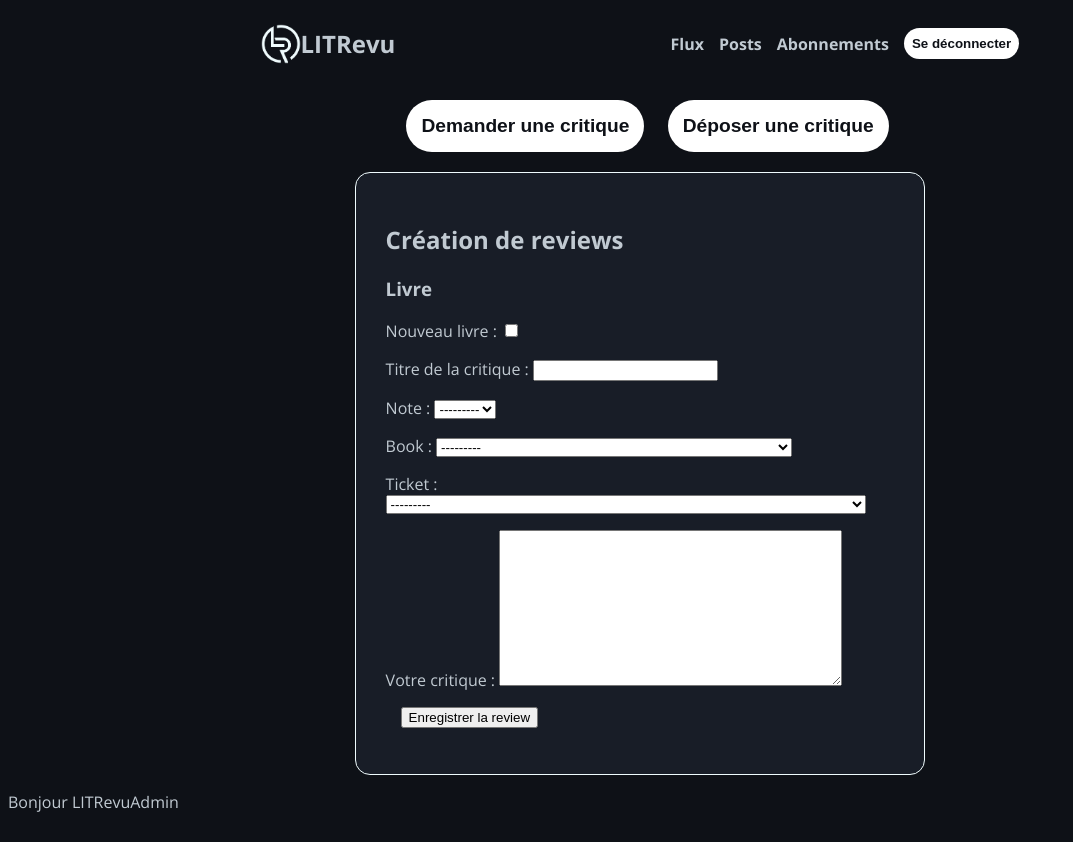
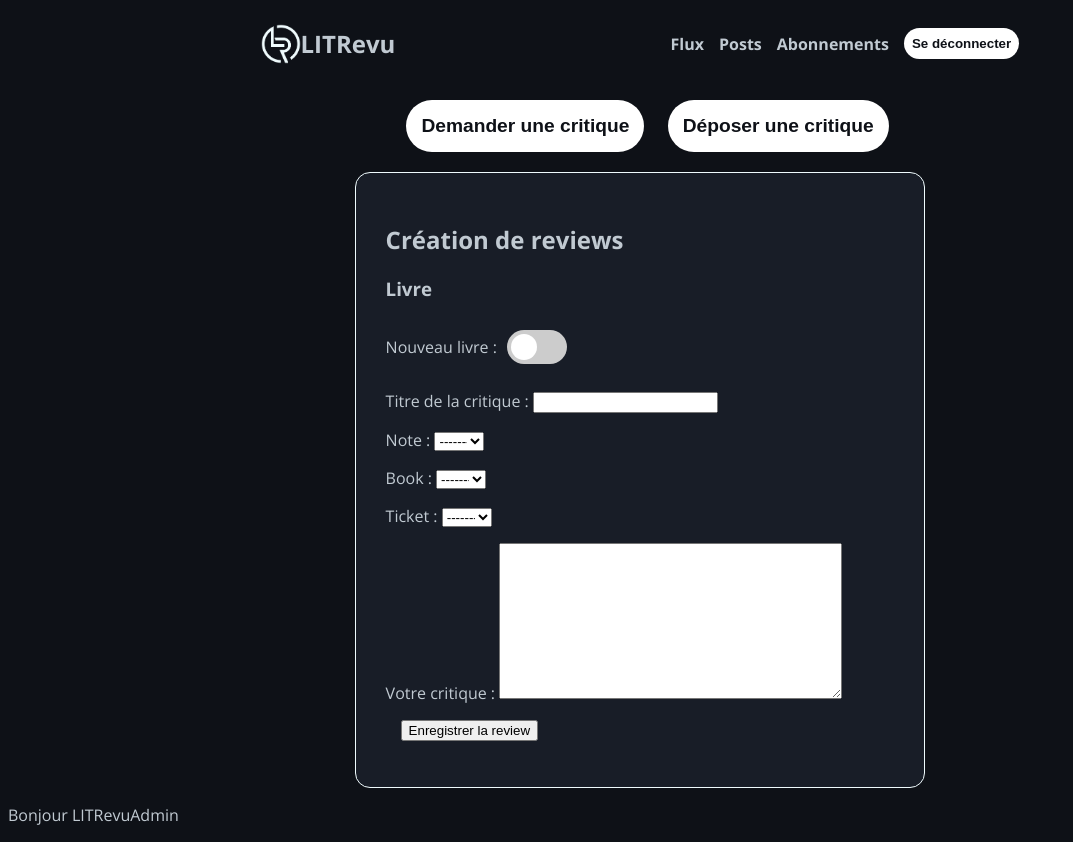
Before and after one commit to JasonBats/OCR-P9, a Django app: page /create_review/ in a window 1280 px wide. Shown: the whole page, without its empty margins (0-1073 px from the left). Before the commit the page ends 812 px from the top, so only its background shows below. Run offline with Django 5.2, Linux system fonts and the light colour scheme; a user stored in the database is signed in; data comes from the database, SQL or seed files in the repository.

Commit message:
New styles for review creation template.

```diff
--- a/LITRevu/static/style.css
+++ b/LITRevu/static/style.css
@@ -328,7 +328,12 @@
 
 .review-creation {
     display: flex;
-    flex-direction: row;
+    align-items: start;
+    flex-direction: column-reverse;
+}
+
+.review-creation select {
+    max-width: 50px;
 }
 
 .content-creation-form {
@@ -401,3 +406,66 @@
     border-radius: 30px;
     width: 50%;
 }
+
+.switch {
+  position: relative;
+  display: inline-block;
+  width: 60px;
+  height: 34px;
+  margin: 10px;
+}
+
+.switch input {
+  opacity: 0;
+  width: 0;
+  height: 0;
+}
+
+.slider {
+  position: absolute;
+  cursor: pointer;
+  top: 0;
+  left: 0;
+  right: 0;
+  bottom: 0;
+  background-color: #ccc;
+  transition: .1s;
+}
+
+.slider:before {
+  position: absolute;
+  content: "";
+  height: 26px;
+  width: 26px;
+  left: 4px;
+  bottom: 4px;
+  background-color: white;
+  transition: .1s;
+}
+
+input:checked + .slider {
+  background-color: #027373;
+}
+
+input:checked + .slider:before {
+  -webkit-transform: translateX(26px);
+  -ms-transform: translateX(26px);
+  transform: translateX(26px);
+}
+
+.slider.round {
+  border-radius: 34px;
+}
+
+.slider.round:before {
+  border-radius: 50%;
+}
+
+.new-book-toggle-div {
+    display: flex;
+    align-items: center;
+}
+
+#id_search {
+    margin: 15px;
+}
```
